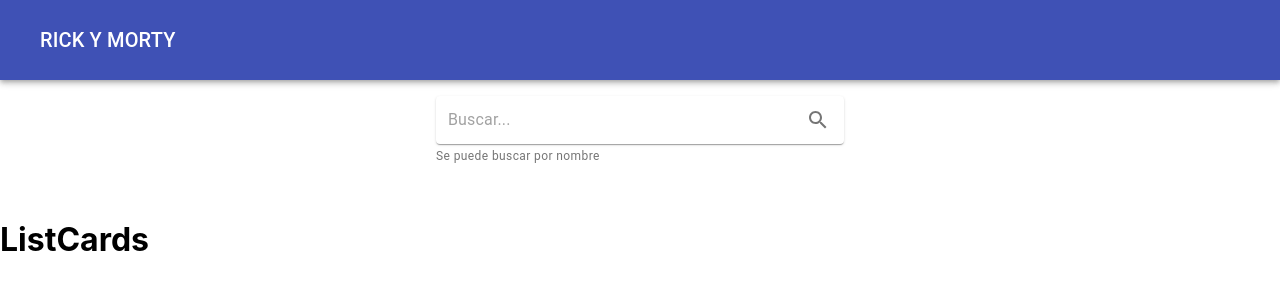
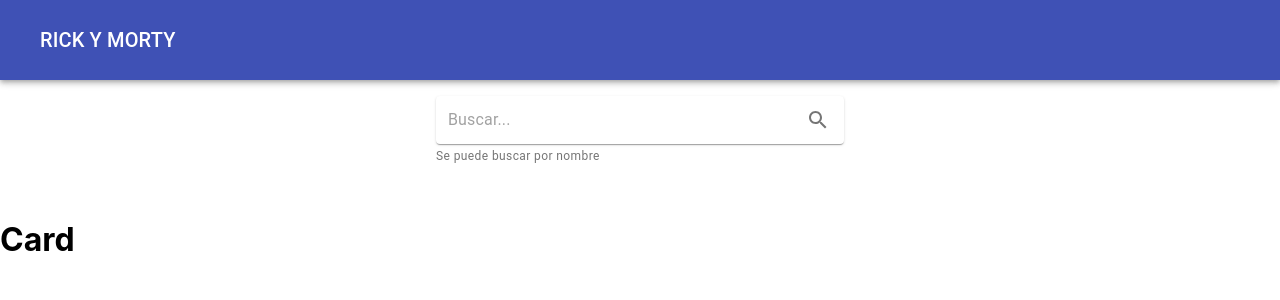
Before and after one commit to AiledViv20/RickyMorty, a React (Create React App) app: page / in a window 1280 px wide. Shown: the top 300 px of the page. Built offline with nearby package versions, Linux system fonts and the light colour scheme; no server answers.

Commit message:
added list and card

```diff
--- /dev/null
+++ b/src/components/CardUser.js
@@ -0,0 +1,31 @@
+import React from 'react';
+import {
+    makeStyles,
+    Card,
+    CardHeader,
+    CardMedia,
+    CardContent,
+    Avatar,
+    Typography
+} from '@material-ui/core';
+
+const useStyles = makeStyles((theme) => ({
+    root: {
+      maxWidth: 345,
+    },
+    media: {
+      height: 0,
+      paddingTop: '56.25%', // 16:9
+    },
+    avatar: {
+      backgroundColor: '#000000',
+    },
+}));
+
+const CardUser = () => {
+    return (
+        <h1>Card</h1>
+    );
+}
+
+export default CardUser;
--- a/src/components/ListCards.js
+++ b/src/components/ListCards.js
@@ -1,6 +1,7 @@
 import React, { useEffect, useContext } from 'react';
 import { CardFilterContext } from "../context/CardFilterContext";
 import { actions } from "../context/CardFilterContext/actions";
+import CardUser from './CardUser';
 import api from '../helpers/api';
 
 const ListCards = () => {
@@ -30,7 +31,7 @@ const ListCards = () => {
     }, []);
 
     return (
-        <h1>ListCards</h1>
+        <CardUser />
     );
 }
 
```
